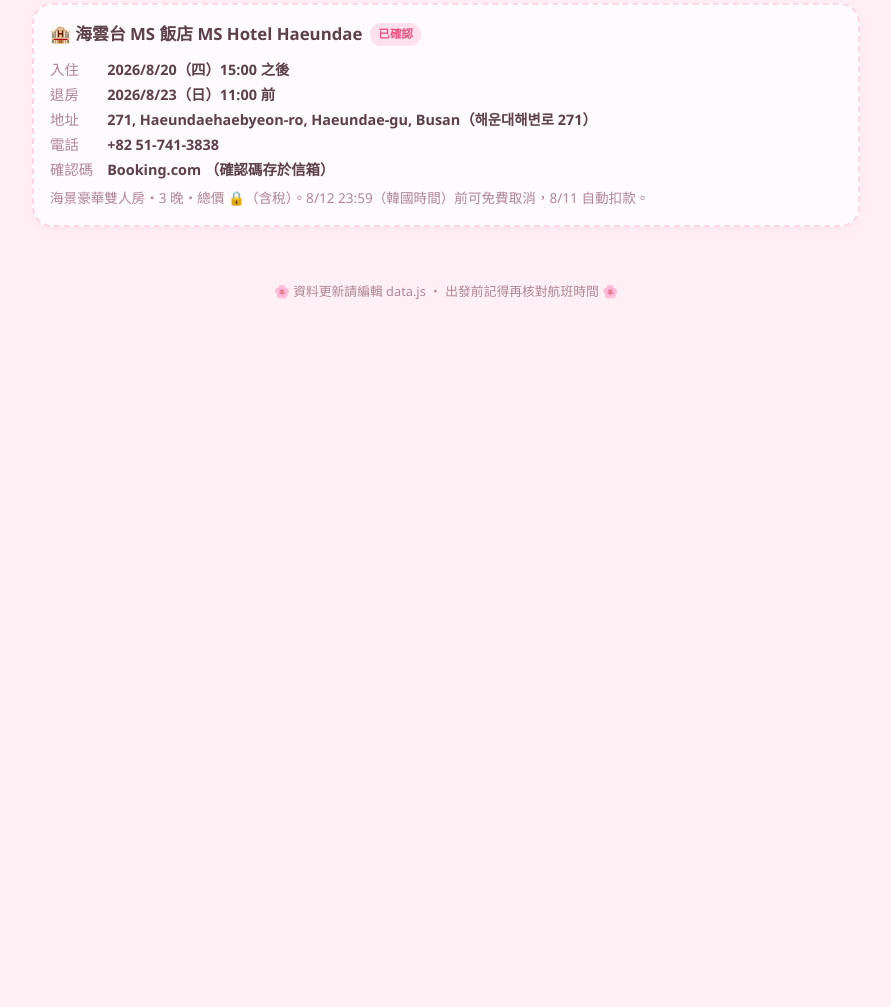
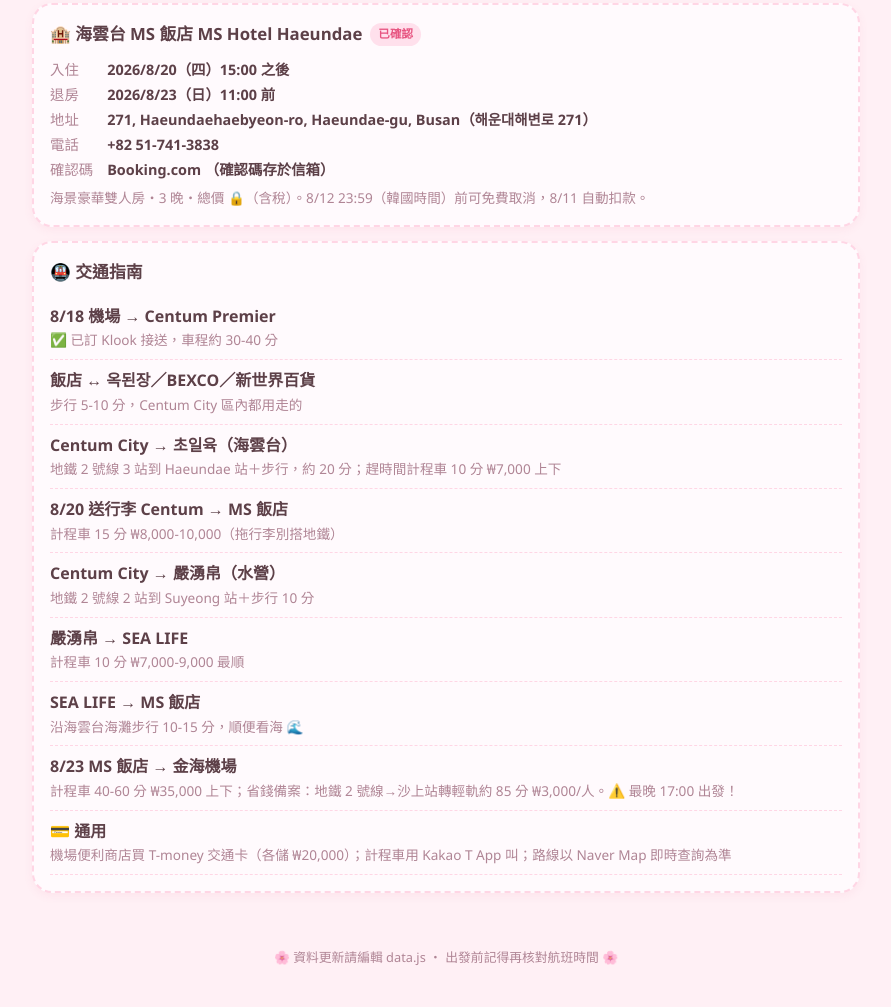
Before and after one commit to philgerald/busan_nail_travel, a plain HTML site: page index.html in a window 1280 px wide. Shown: the part 1353-2360 px from the top of the page, without its empty margins (194-1085 px from the left). Before the commit the page ends 1694 px from the top, so only its background shows below. Drawn offline with nearby package versions, Linux system fonts and the light colour scheme.

Commit message:
新增交通指南

```diff
--- a/data.js
+++ b/data.js
@@ -67,6 +67,20 @@
       confirmation: "Booking.com （確認碼存於信箱）",
       note: "海景豪華雙人房・3 晚・總價 🔒（含稅）。8/12 23:59（韓國時間）前可免費取消，8/11 自動扣款。",
     },
+  ],
+
+  // ---------- 交通指南（總覽頁卡片）----------
+  // 金額用 ₩ 符號（公開版的金額隱藏規則只針對個人花費 TWD/KRW，一般交通行情保留）
+  transport: [
+    { leg: "8/18 機場 → Centum Premier", how: "✅ 已訂 Klook 接送，車程約 30-40 分" },
+    { leg: "飯店 ↔ 옥된장／BEXCO／新世界百貨", how: "步行 5-10 分，Centum City 區內都用走的" },
+    { leg: "Centum City → 초일육（海雲台）", how: "地鐵 2 號線 3 站到 Haeundae 站＋步行，約 20 分；趕時間計程車 10 分 ₩7,000 上下" },
+    { leg: "8/20 送行李 Centum → MS 飯店", how: "計程車 15 分 ₩8,000-10,000（拖行李別搭地鐵）" },
+    { leg: "Centum City → 嚴湧帛（水營）", how: "地鐵 2 號線 2 站到 Suyeong 站＋步行 10 分" },
+    { leg: "嚴湧帛 → SEA LIFE", how: "計程車 10 分 ₩7,000-9,000 最順" },
+    { leg: "SEA LIFE → MS 飯店", how: "沿海雲台海灘步行 10-15 分，順便看海 🌊" },
+    { leg: "8/23 MS 飯店 → 金海機場", how: "計程車 40-60 分 ₩35,000 上下；省錢備案：地鐵 2 號線→沙上站轉輕軌約 85 分 ₩3,000/人。⚠️ 最晚 17:00 出發！" },
+    { leg: "💳 通用", how: "機場便利商店買 T-money 交通卡（各儲 ₩20,000）；計程車用 Kakao T App 叫；路線以 Naver Map 即時查詢為準" },
   ],
 
   // ---------- 每日行程 ----------
--- a/index.html
+++ b/index.html
@@ -196,6 +196,17 @@
     </div>`;
   }
 }
+if (DATA.transport && DATA.transport.length) {
+  overviewHTML += `
+  <div class="card">
+    <h2>🚇 交通指南</h2>
+    ${DATA.transport.map(t => `
+      <div style="padding:8px 0; border-bottom:1px dashed var(--line)">
+        <div style="font-weight:700">${t.leg}</div>
+        <div class="muted">${t.how}</div>
+      </div>`).join("")}
+  </div>`;
+}
 $("#tab-overview").innerHTML = overviewHTML;
 
 // ---------- 每日行程 ----------
```
Also changed, not shown: 1 other file.
